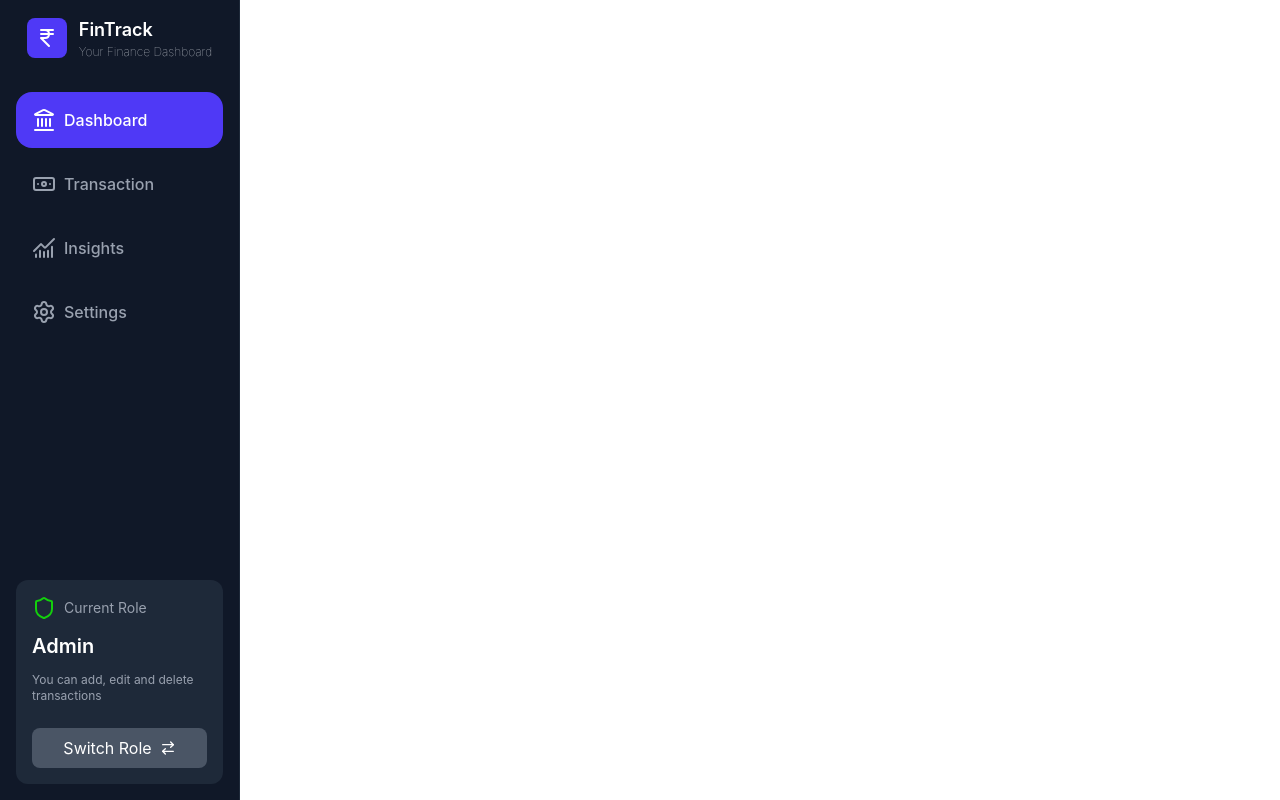
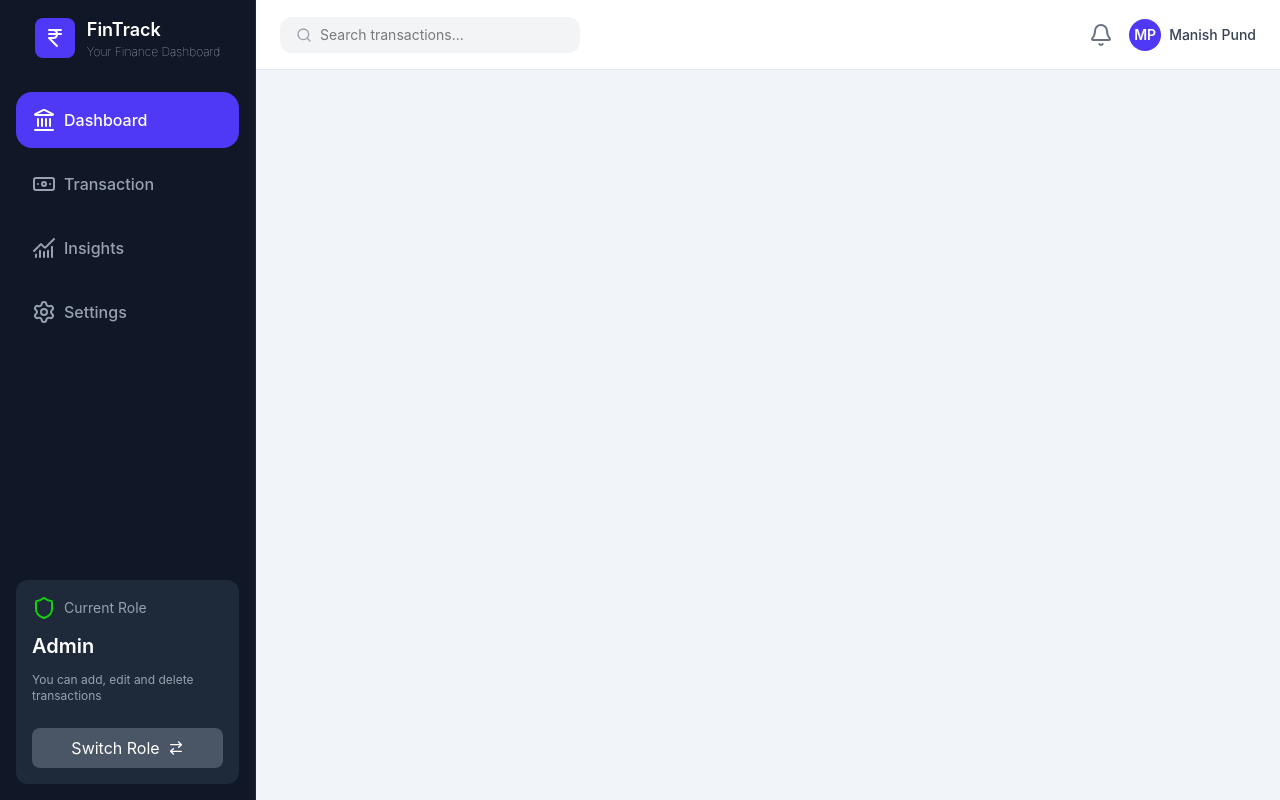
Before and after one commit to ManishPund/finance-dashboard, a React (Vite) app: page / in a window 1280 px wide. Built offline with nearby package versions, Linux system fonts and the light colour scheme.

Commit message:
Implement Topbar component and enhance layout structure in App component

```diff
--- a/src/App.jsx
+++ b/src/App.jsx
@@ -4,20 +4,34 @@ import Transaction from "./pages/Transaction";
 import Insights from "./pages/Insights";
 import Settings from "./pages/Settings";
 import Sidebar from "./components/layout/Sidebar";
+import Topbar from "./components/layout/Topbar";
 
 const App = () => {
   return (
-    <>
     <BrowserRouter>
+      <div className="flex h-screen bg-slate-100">
+
+        {/* Sidebar */}
+        <div className="w-64 shrink-0">
           <Sidebar />
+        </div>
+
+        {/* Main Content */}
+        <div className="flex-1 flex flex-col">
+          <Topbar />
+
+          <div className="flex-1 overflow-y-auto p-4">
             <Routes>
               <Route path="/" element={<Dashboard />} />
               <Route path="/transaction" element={<Transaction />} />
               <Route path="/insights" element={<Insights />} />
               <Route path="/settings" element={<Settings />} />
             </Routes>
+          </div>
+        </div>
+
+      </div>
     </BrowserRouter>
-    </>
   );
 };
 
--- a/src/components/layout/Sidebar.jsx
+++ b/src/components/layout/Sidebar.jsx
@@ -12,7 +12,7 @@ import { Link, NavLink } from "react-router-dom";
 
 const Sidebar = () => {
   return (
-    <div className="w-60 h-screen bg-gray-900 text-gray-400 p-4 flex flex-col border-r border-gray-800">
+    <div className="w-64 h-screen bg-gray-900 text-gray-400 p-4 flex flex-col border-r border-gray-800">
       {/* Logo */}
       <Link to="/">
         <div className="logo">
--- /dev/null
+++ b/src/components/layout/Topbar.jsx
@@ -0,0 +1,40 @@
+import { Bell, Search } from "lucide-react";
+import React from "react";
+
+const Topbar = () => {
+  return (
+    <div className="w-full h-17.5 bg-white border-b border-gray-200 flex items-center justify-between px-6">
+      {/* Search */}
+      <div className="flex items-center bg-gray-100 px-4 py-2 rounded-xl w-75 ">
+        <span className="text-gray-400 mr-2">
+          <Search size={16} />
+        </span>
+        <input
+          type="text"
+          placeholder="Search transactions..."
+          className="bg-transparent outline-none text-sm w-full"
+        />
+      </div>
+
+      {/* Right Section */}
+      <div className="flex items-center gap-4">
+        {/* Notification */}
+        <button className="text-gray-500 hover:text-gray-900 text-lg">
+          <Bell />
+        </button>
+
+        {/* Profile */}
+        <div className="flex items-center gap-2 cursor-pointer">
+          <div className="w-8 h-8 bg-indigo-600 text-white flex items-center justify-center rounded-full text-sm font-semibold">
+            MP
+          </div>
+          <span className="text-sm font-medium text-gray-700 hidden sm:block">
+            Manish Pund
+          </span>
+        </div>
+      </div>
+    </div>
+  );
+};
+
+export default Topbar;
```
Lines whose indentation alone changed are shown as unchanged.
